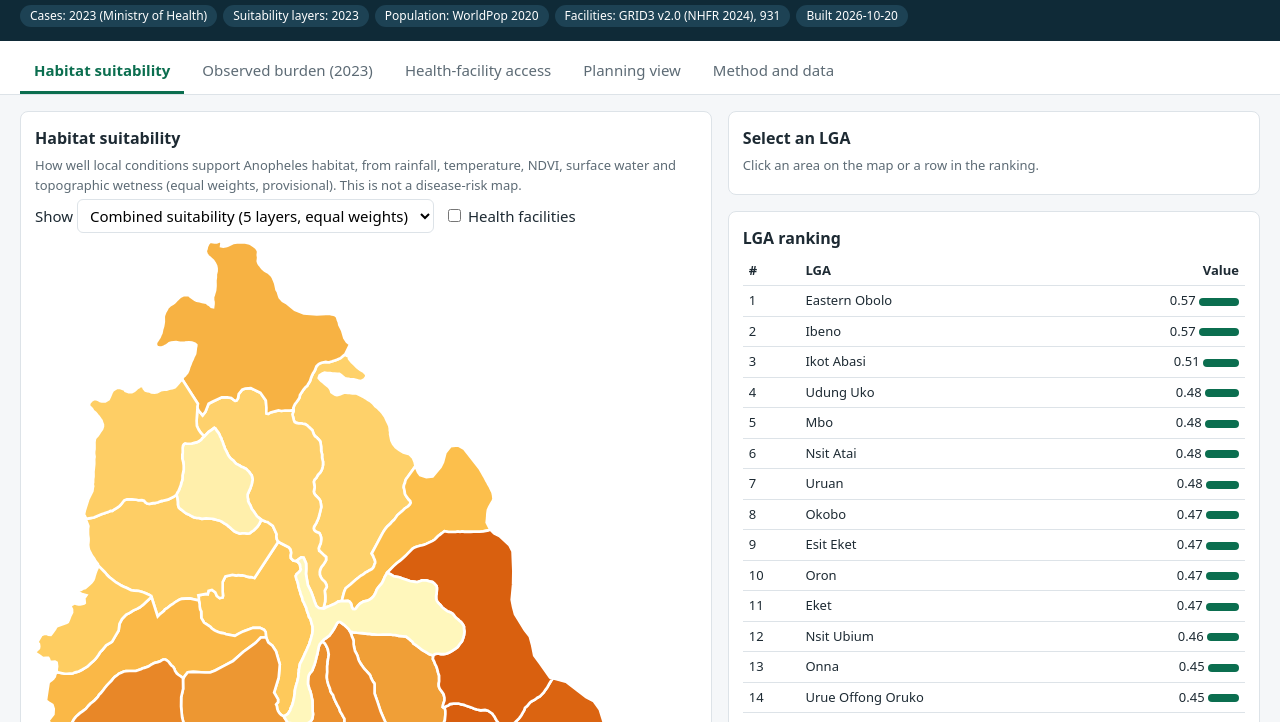
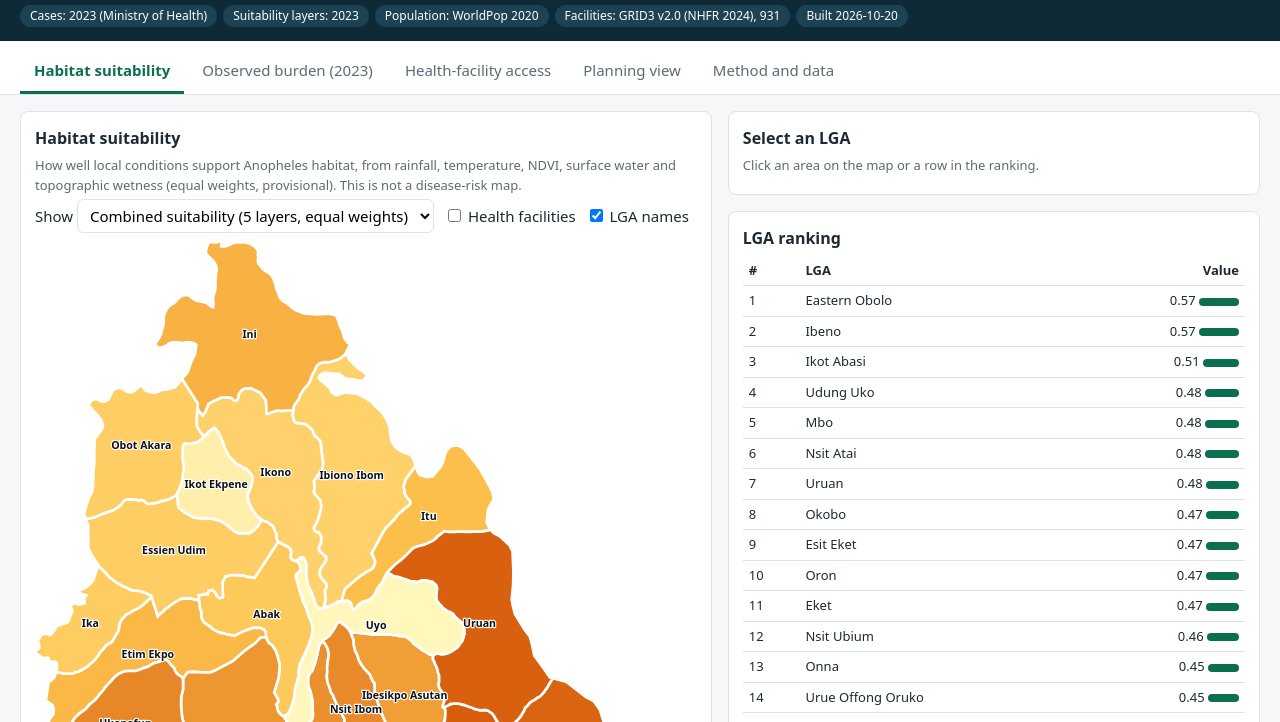
Before and after one commit to ecosynthralab/AkwaIbomMVI, a plain HTML site: page index.html in a window 1280 px wide. Shown: the part 69-791 px from the top of the page. Drawn offline with Linux system fonts and the light colour scheme.

```diff
--- a/index.html
+++ b/index.html
@@ -30,6 +30,7 @@
 button#dlGeo:hover,button#dlCsv:hover,button#dlFac:hover{background:#eef6f2}
 select{font:inherit;padding:5px 8px;border:1px solid var(--line);border-radius:6px;background:#fff;max-width:100%}
 svg{width:100%;height:auto;display:block}
+.lbl{font-size:1.6px;fill:#111;paint-order:stroke;stroke:#fff;stroke-width:.35px;stroke-linejoin:round;pointer-events:none;font-weight:600}
 .lga{stroke:#fff;stroke-width:.4;cursor:pointer}
 .lga:hover,.lga.sel{stroke:#000;stroke-width:1.2}
 .legend{display:flex;align-items:center;gap:8px;font-size:12px;color:var(--muted);margin-top:6px}
@@ -72,6 +73,7 @@
         <div class="controls">
           <label>Show <select id="metric"></select></label>
           <label><input type="checkbox" id="showFac"> Health facilities</label>
+          <label><input type="checkbox" id="showNames" checked> LGA names</label>
         </div>
         <div id="notice"></div>
         <svg id="map" viewBox="0 0 100 100" role="img" aria-label="Map of Akwa Ibom local government areas"></svg>
@@ -156,6 +158,17 @@
 const pathOf=g=>rings(g).map(p=>p.map(r=>'M'+r.map(([x,y])=>px(x).toFixed(2)+' '+py(y).toFixed(2)).join('L')+'Z').join('')).join('');
 $('#map').setAttribute('viewBox',`0 0 ${W} ${H.toFixed(1)}`);
 
+// label anchor: area-weighted centroid of the largest polygon, in map units
+function centroid(g){
+  let best=null,ba=0;
+  rings(g).forEach(p=>{const r=p[0].map(([x,y])=>[px(x),py(y)]);let a=0,cx=0,cy=0;
+    for(let i=0,j=r.length-1;i<r.length;j=i++){const f=r[j][0]*r[i][1]-r[i][0]*r[j][1];a+=f;cx+=(r[j][0]+r[i][0])*f;cy+=(r[j][1]+r[i][1])*f}
+    if(Math.abs(a)>ba&&a){ba=Math.abs(a);best=[cx/(3*a),cy/(3*a)]}});
+  return best;
+}
+const labels=feats.map(f=>{const c=centroid(f.geometry);if(!c)return '';
+  return `<text x="${c[0].toFixed(2)}" y="${c[1].toFixed(2)}" class="lbl" text-anchor="middle" dominant-baseline="middle">${esc(byCode[f.properties.adm2_pcode].name.replace(/ Oruko$/,'/Oruko'))}</text>`}).join('');
+
 // ---- colour ramp
 const STOPS=[[255,247,188],[254,196,79],[217,95,14],[127,39,4]];
 const ramp=t=>{t=Math.max(0,Math.min(1,t));const s=t*(STOPS.length-1),i=Math.min(Math.floor(s),STOPS.length-2),u=s-i;
@@ -180,7 +193,7 @@
   const svg=feats.map(f=>{const d=byCode[f.properties.adm2_pcode];
     return `<path class="lga${sel===d.b.pcode?' sel':''}" data-c="${esc(d.b.pcode)}" d="${pathOf(f.geometry)}" fill="${colour(d)}"><title>${esc(d.name)}${m.f?': '+m.fmt(m.f(d)):''}</title></path>`}).join('');
   const dots=$('#showFac').checked?B.facilities.map(([x,y,l])=>`<circle cx="${px(x).toFixed(2)}" cy="${py(y).toFixed(2)}" r="${l===2?.9:l===1?.6:.35}" fill="${l===2?'#111':l===1?'#1d4ed8':'#0b6e4f'}" fill-opacity=".8" pointer-events="none"/>`).join(''):'';
-  $('#map').innerHTML=svg+dots;
+  $('#map').innerHTML=svg+dots+(($('#showNames').checked)?labels:'');
   $('#map').querySelectorAll('.lga').forEach(p=>p.onclick=()=>{sel=p.dataset.c;draw()});
   // legend
   if(metric==='plan'){
@@ -254,7 +267,7 @@
 }
 document.querySelectorAll('#tabs button').forEach(b=>b.onclick=()=>showTab(b.dataset.t));
 $('#metric').onchange=e=>{metric=e.target.value;draw()};
-$('#showFac').onchange=draw;
+$('#showFac').onchange=draw;$('#showNames').onchange=draw;
 
 $('#chips').innerHTML=[
  `Cases: ${B.year} (Ministry of Health)`,
```
Also changed, not shown: 1 other file.
